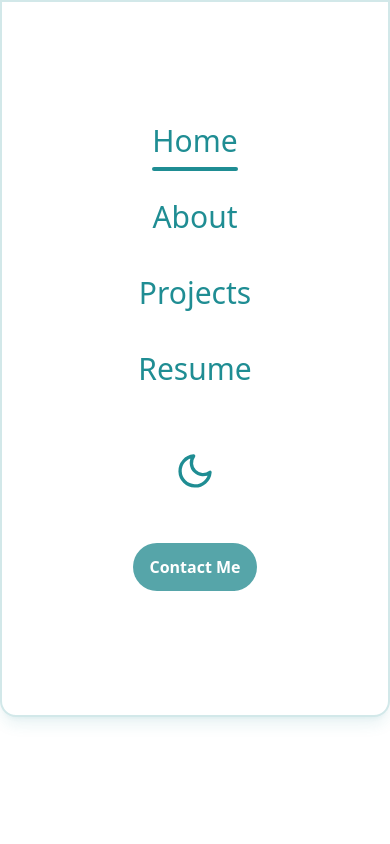
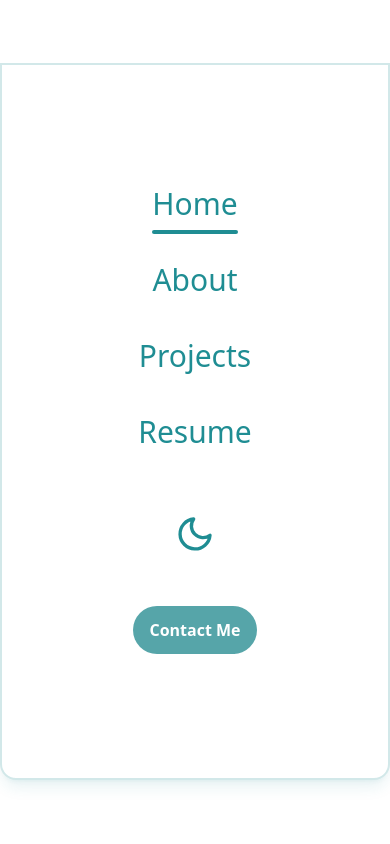
Before and after one commit to Nikunj2003/My-Next-Js-Portfolio, a Next.js app: page / in a window 390 px wide. Both pictures are taken after a click on the button "open menu". Shown: the top 844 px of the page. Built offline with nearby package versions, Linux system fonts and the light colour scheme.

Commit message:
Refactor MobileMenu component: updated transition animations and added performance optimization

```diff
--- a/src/components/utility/mobile-menu.tsx
+++ b/src/components/utility/mobile-menu.tsx
@@ -7,8 +7,6 @@ import { Dialog, Transition } from "@headlessui/react";
 import ThemeSwitch from "@/components/utility/theme-switch";
 import { type NavbarProps } from "@/layout/navbar";
 import { classNames } from "@/utility/classNames";
-
-// Importing the ContactButton component
 import ContactButton from "@/components/contact-form/contact-button";
 
 export interface MobileMenuProps extends NavbarProps {
@@ -35,14 +33,17 @@ export default function MobileMenu({
         <div className="fixed inset-0 flex items-center justify-center">
           <Transition.Child
             as={Fragment}
-            enter="ease-out duration-300"
-            enterFrom="opacity-0 bottom-full"
-            enterTo="opacity-100 bottom-[15%]"
-            leave="ease-in duration-200"
-            leaveFrom="opacity-100 bottom-[15%]"
-            leaveTo="opacity-0 bottom-full"
+            enter="ease-[cubic-bezier(0.23, 1, 0.32, 1)] duration-300" // Adjusted easing
+            enterFrom="opacity-0 translate-y-full scale-95" // Start slightly smaller and off-screen
+            enterTo="opacity-100 translate-y-0 scale-100" // End at full size and in view
+            leave="ease-[cubic-bezier(0.23, 1, 0.32, 1)] duration-300" // Consistent easing for leave
+            leaveFrom="opacity-100 translate-y-0 scale-100"
+            leaveTo="opacity-0 translate-y-full scale-95" // Exit with a slight scale-down
           >
-            <Dialog.Panel className="pointer-events-none absolute flex min-h-[85%] w-full flex-col items-center justify-center overflow-y-auto rounded-b-2xl border-2 border-accent/20 bg-background px-6 py-8 text-accent shadow-lg shadow-accent/10 md:px-10 md:py-16">
+            <Dialog.Panel
+              className="pointer-events-none absolute flex min-h-[85%] w-full flex-col items-center justify-center overflow-y-auto rounded-b-2xl border-2 border-accent/20 bg-background px-6 py-8 text-accent shadow-lg shadow-accent/10 md:px-10 md:py-16"
+              style={{ willChange: 'transform, opacity' }} // Performance optimization
+            >
               <div className="pointer-events-auto flex flex-col items-center gap-6 text-center">
                 {routes.map((link, i) => (
                   <button
```
